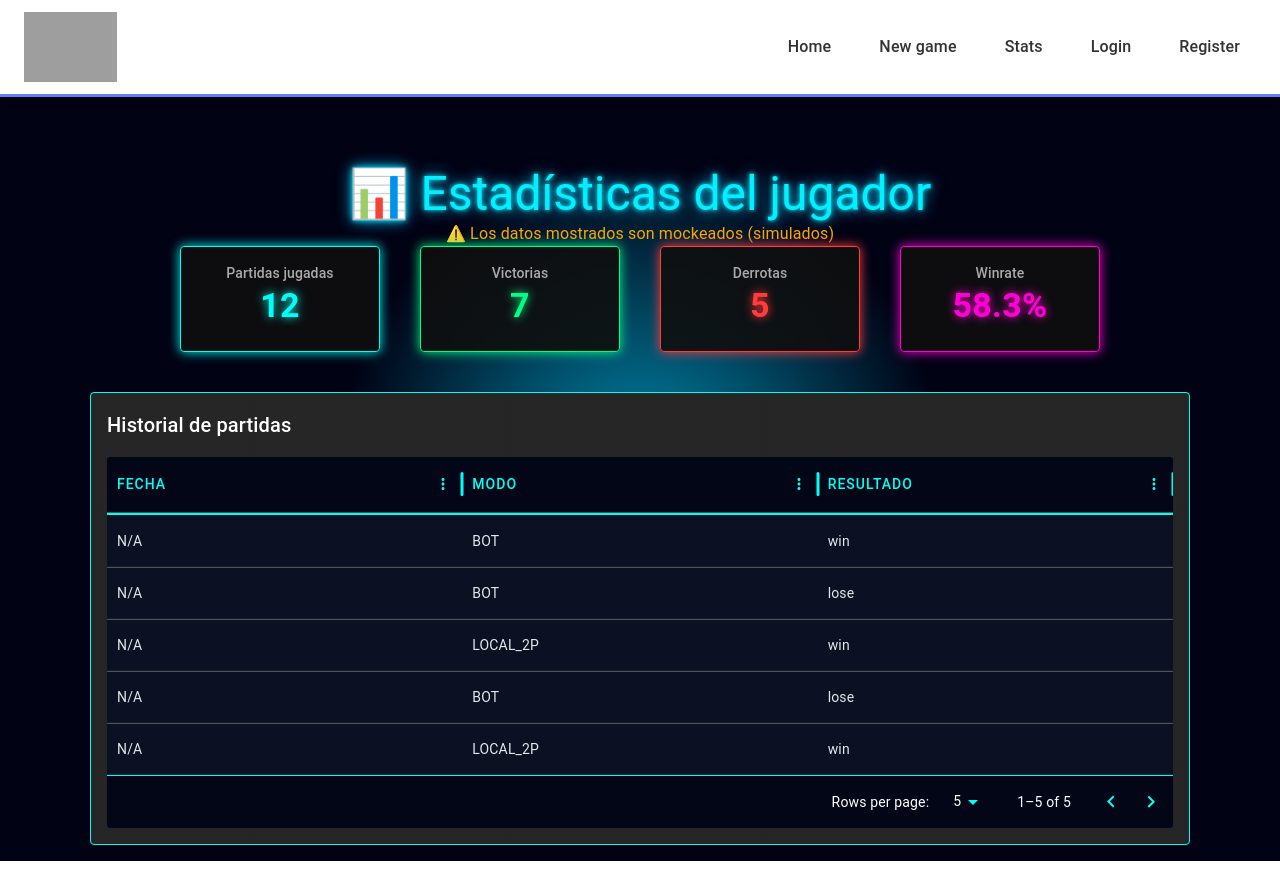
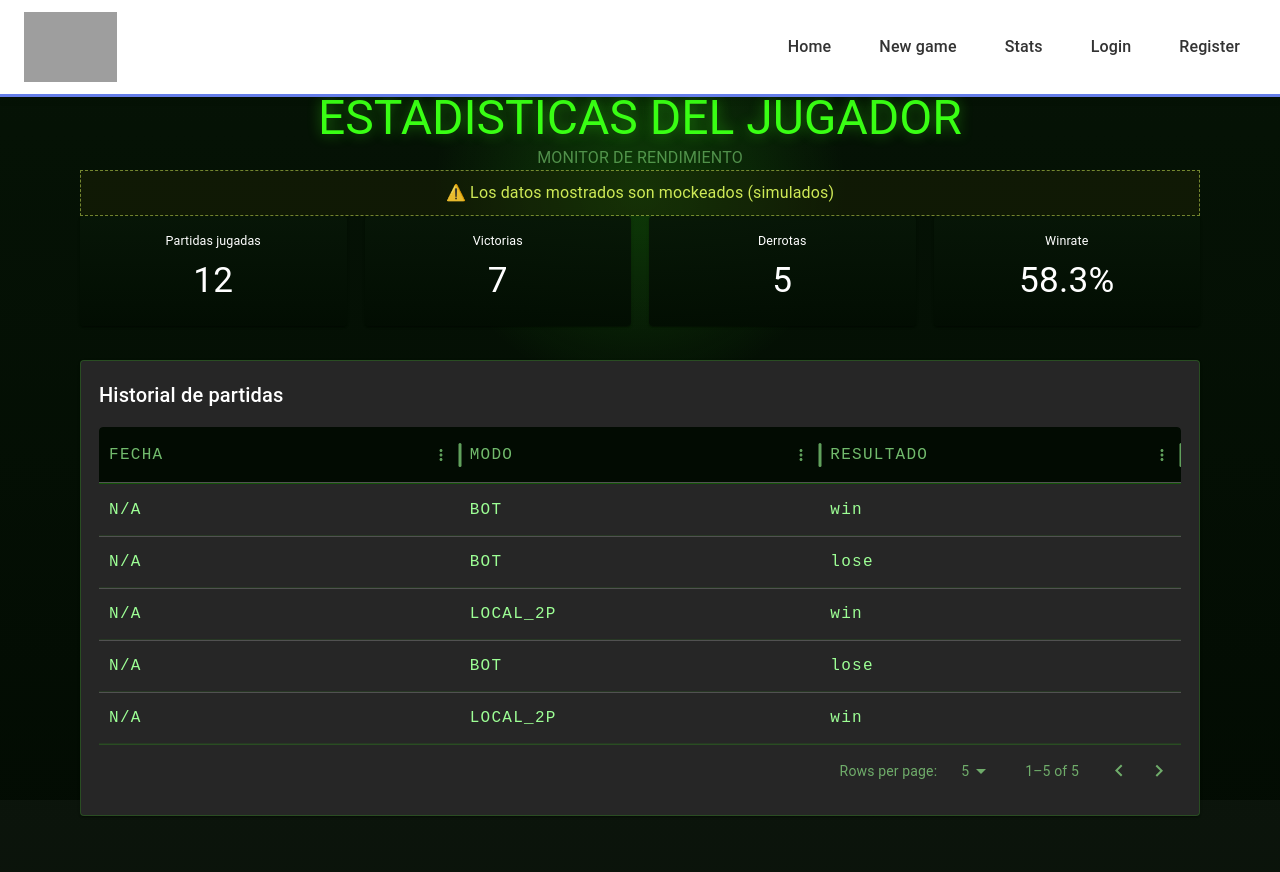
Before and after one commit to Arquisoft/yovi_es1c, a React app in the folder webapp/: page /stats in a window 1280 px wide. Built offline with nearby package versions, Linux system fonts and the light colour scheme; no server answers; grey boxes are pictures that could not be loaded; the HTML template or start-up script is replaced by a standard one.

Commit message:
Actualizadas estadísticas

```diff
--- a/webapp/src/features/stats/ui/StatsUI.module.css
+++ b/webapp/src/features/stats/ui/StatsUI.module.css
@@ -1,49 +1,55 @@
 .container {
   position: absolute;
-  top: 70px;
+  top: 58px;
   left: 0;
   right: 0;
-  min-height: calc(100vh - 70px);
+  min-height: calc(100vh - 58px);
   display: flex;
   justify-content: center;
   align-items: flex-start;
-  padding: 16px;
-  padding-top: 96px;
-  overflow: auto;
-  background: radial-gradient(circle at center, #0088aa 0%, #010214 40%);
+  padding: 32px 16px 56px;
+  background:
+    radial-gradient(circle at 50% 16%, rgba(57, 255, 20, 0.18), transparent 22%),
+    linear-gradient(180deg, rgba(4, 18, 4, 0.96) 0%, rgba(1, 10, 1, 0.96) 100%);
 }
 
 .header {
   text-align: center;
-  color: #00f0ff;
-  text-shadow: 0 0 5px #00f0ff, 0 0 15px #00bfff;
-  margin-bottom: 16px;
+  color: #39ff14;
+  text-transform: uppercase;
+  letter-spacing: 0.18em;
+  text-shadow: 0 0 14px rgba(57, 255, 20, 0.42);
+  margin-bottom: 10px;
+}
+
+.subheader {
+  text-align: center;
+  color: rgba(157, 255, 149, 0.48);
+  letter-spacing: 0.34em;
+  text-transform: uppercase;
+  margin-bottom: 28px;
 }
 
 .mockWarning {
-  color: orange;
-  font-weight: bold;
-  margin-bottom: 24px;
+  color: rgba(227, 255, 95, 0.9);
+  border: 1px dashed rgba(227, 255, 95, 0.48);
+  background: rgba(32, 36, 6, 0.42);
+  padding: 10px 12px;
+  margin-bottom: 20px;
   text-align: center;
+  letter-spacing: 0.08em;
 }
 
 .statGrid {
-  display: flex;
-  flex-direction: column;
-  gap: 24px;
-  justify-content: center;
-  margin-bottom: 40px;
-}
-
-@media (min-width: 960px) {
-  .statGrid {
-    flex-direction: row;
-  }
+  display: grid;
+  grid-template-columns: repeat(auto-fit, minmax(190px, 1fr));
+  gap: 18px;
+  margin-bottom: 34px;
 }
 
 .paper {
-  padding: 16px;
-  background-color: rgba(0, 0, 0, 0.7);
-  border: 1px solid #00fff7;
-  box-shadow: 0 0 15px #00fff7;
+  padding: 18px;
+  background: rgba(5, 18, 5, 0.88);
+  border: 1px solid rgba(57, 255, 20, 0.18);
+  box-shadow: 0 0 16px rgba(57, 255, 20, 0.12);
 }
--- a/webapp/src/features/stats/ui/StatsUI.tsx
+++ b/webapp/src/features/stats/ui/StatsUI.tsx
@@ -1,84 +1,74 @@
-import { Typography, Paper, Card, CardContent, Stack } from "@mui/material";
-import { DataGrid } from "@mui/x-data-grid";
-import { useStatsController } from "../hooks/useStatsController";
-import styles from "./StatsUI.module.css";
+import { Box, Card, CardContent, Paper, Typography } from '@mui/material';
+import { DataGrid } from '@mui/x-data-grid';
+import { useStatsController } from '../hooks/useStatsController';
+import styles from './StatsUI.module.css';
 
 export default function StatsUI() {
-  const userId = localStorage.getItem("userId") || "";
+  const userId = localStorage.getItem('userId') || '';
   const { state } = useStatsController(userId);
   const { stats, loading, error, isMocked } = state;
 
-  if (loading)
+  if (loading) {
     return (
-      <Typography color="white" textAlign="center" mt={10}>
+      <Typography color="text.primary" textAlign="center" mt={10}>
         Cargando estadísticas...
       </Typography>
     );
+  }
 
-  if (error)
+  if (error) {
     return (
-      <Typography color="red" textAlign="center" mt={10}>
+      <Typography color="error.main" textAlign="center" mt={10}>
         {error}
       </Typography>
     );
+  }
 
   if (!stats) return null;
 
   const matches = stats.matches ?? [];
-
-  const winrate = stats.totalMatches
-    ? ((stats.wins / stats.totalMatches) * 100).toFixed(1)
-    : 0;
+  const winrate = stats.totalMatches ? ((stats.wins / stats.totalMatches) * 100).toFixed(1) : 0;
 
   const columns = [
     {
-    field: "createdAt",
-    headerName: "Fecha",
+      field: 'createdAt',
+      headerName: 'Fecha',
       flex: 1,
       valueFormatter: (params: any) => {
-      const val = params.value;
-      if (!val) return "N/A";
-      const date = new Date(val);
-      return isNaN(date.getTime()) ? "N/A" : date.toLocaleDateString();
+        const value = params.value;
+        if (!value) return 'N/A';
+        const date = new Date(value);
+        return Number.isNaN(date.getTime()) ? 'N/A' : date.toLocaleDateString();
       },
     },
-  { field: "mode", headerName: "Modo", flex: 1 },
-  { field: "status", headerName: "Resultado", flex: 1 },
+    { field: 'mode', headerName: 'Modo', flex: 1 },
+    { field: 'status', headerName: 'Resultado', flex: 1 },
   ];
 
   return (
     <div className={styles.container}>
-      <div style={{ maxWidth: 1100, width: "100%" }}>
+      <div style={{ maxWidth: 1120, width: '100%' }}>
         <Typography variant="h3" className={styles.header}>
-          📊 Estadísticas del jugador
+          Estadísticas del jugador
         </Typography>
+        <Typography className={`${styles.subheader} crt-blink`}>monitor de rendimiento</Typography>
 
-        {isMocked && (
-          <Typography className={styles.mockWarning}>
-            ⚠️ Los datos mostrados son mockeados (simulados)
-          </Typography>
-        )}
+        {isMocked && <Typography className={styles.mockWarning}>⚠️ Los datos mostrados son mockeados (simulados)</Typography>}
 
-        <Stack
-          className={styles.statGrid}
-          direction="row"
-          spacing={2}
-          justifyContent="center"
-          flexWrap="wrap"
-        >
-          <StatCard title="Partidas jugadas" value={stats.totalMatches} color="#00fff7" />
-          <StatCard title="Victorias" value={stats.wins} color="#00ff88" />
-          <StatCard title="Derrotas" value={stats.losses} color="#ff3b3b" />
-          <StatCard title="Winrate" value={`${winrate}%`} color="#ff00d4" />
-        </Stack>
+        <Box className={styles.statGrid}>
+          <StatCard title="Partidas jugadas" value={stats.totalMatches} />
+          <StatCard title="Victorias" value={stats.wins} />
+          <StatCard title="Derrotas" value={stats.losses} />
+          <StatCard title="Winrate" value={`${winrate}%`} />
+        </Box>
 
         <Paper className={styles.paper}>
-          <Typography variant="h6" sx={{ color: "#fff", mb: 2 }}>
+          <Typography variant="h6" className="crt-heading" sx={{ mb: 2 }}>
             Historial de partidas
           </Typography>
 
           {matches.length === 0 ? (
-            <Typography color="white" textAlign="center" py={4}>
+            <Typography color="text.secondary" textAlign="center" py={4}>
               No hay partidas registradas todavía
             </Typography>
           ) : (
@@ -88,30 +78,40 @@ const columns = [
               getRowId={(row: any) => row.matchId}
               autoHeight
               pageSizeOptions={[5, 10, 25]}
-              initialState={{
-                pagination: { paginationModel: { pageSize: 5, page: 0 } },
-              }}
+              initialState={{ pagination: { paginationModel: { pageSize: 5, page: 0 } } }}
               sx={{
-                border: "none",
-                color: "#e5e7eb",
-                backgroundColor: "rgba(2,6,23,0.9)",
-                "& .MuiDataGrid-columnHeaders": {
-                  backgroundColor: "#020617 !important",
-                  borderBottom: "2px solid #00fff7",
+                border: 'none',
+                color: '#9dff95',
+                backgroundColor: 'transparent',
+                fontFamily: "'VT323', 'Courier New', monospace",
+                fontSize: '1rem',
+                letterSpacing: '0.08em',
+                '& .MuiDataGrid-columnHeaders': {
+                  backgroundColor: 'rgba(2, 11, 2, 0.96) !important',
+                  borderBottom: '1px solid rgba(57, 255, 20, 0.3)',
                 },
-                "& .MuiDataGrid-columnHeader": {
-                  backgroundColor: "#020617 !important",
-                  color: "#00fff7",
-                  fontWeight: "bold",
-                  letterSpacing: "1px",
-                  textTransform: "uppercase",
+                '& .MuiDataGrid-columnHeader': {
+                  backgroundColor: 'transparent !important',
+                  color: 'rgba(157, 255, 149, 0.72)',
+                  textTransform: 'uppercase',
                 },
-                "& .MuiDataGrid-cell": { borderBottom: "1px solid rgba(255,255,255,0.05)" },
-                "& .MuiDataGrid-row": { backgroundColor: "rgba(15,23,42,0.6)" },
-                "& .MuiDataGrid-row:hover": { backgroundColor: "rgba(0,255,247,0.1)" },
-                "& .MuiDataGrid-footerContainer": { backgroundColor: "#020617", borderTop: "1px solid #00fff7" },
-                "& .MuiTablePagination-root": { color: "#fff" },
-                "& .MuiSvgIcon-root": { color: "#00fff7" },
+                '& .MuiDataGrid-cell': {
+                  borderBottom: '1px solid rgba(57, 255, 20, 0.08)',
+                },
+                '& .MuiDataGrid-row:hover': {
+                  backgroundColor: 'rgba(57, 255, 20, 0.06)',
+                },
+                '& .MuiDataGrid-footerContainer': {
+                  borderTop: '1px solid rgba(57, 255, 20, 0.18)',
+                  color: 'rgba(157, 255, 149, 0.62)',
+                },
+                '& .MuiTablePagination-root': {
+                  color: 'rgba(157, 255, 149, 0.62)',
+                  fontFamily: "'VT323', 'Courier New', monospace",
+                },
+                '& .MuiSvgIcon-root': {
+                  color: 'rgba(157, 255, 149, 0.62)',
+                },
               }}
             />
           )}
@@ -121,22 +121,20 @@ const columns = [
   );
 }
 
-function StatCard({ title, value, color }: any) {
+function StatCard({ title, value }: { title: string; value: string | number }) {
   return (
     <Card
+      className="crt-panel"
       sx={{
         minWidth: 200,
-        bgcolor: "rgba(0,0,0,0.9)",
-        border: `1px solid ${color}`,
-        boxShadow: `0 0 12px ${color}`,
+        background: 'linear-gradient(180deg, rgba(7, 22, 7, 0.94) 0%, rgba(2, 13, 2, 0.94) 100%)',
       }}
     >
-      <CardContent sx={{ textAlign: "center" }}>
-        <Typography variant="subtitle2" color="#aaa">{title}</Typography>
-        <Typography
-          variant="h4"
-          sx={{ color, textShadow: `0 0 10px ${color}`, fontWeight: "bold" }}
-        >
+      <CardContent sx={{ textAlign: 'center' }}>
+        <Typography className="crt-screen-label" sx={{ mb: 1, fontSize: '0.78rem' }}>
+          {title}
+        </Typography>
+        <Typography variant="h4" className="crt-heading" sx={{ fontSize: '2.2rem' }}>
           {value}
         </Typography>
       </CardContent>
```
Lines whose indentation alone changed are shown as unchanged.
